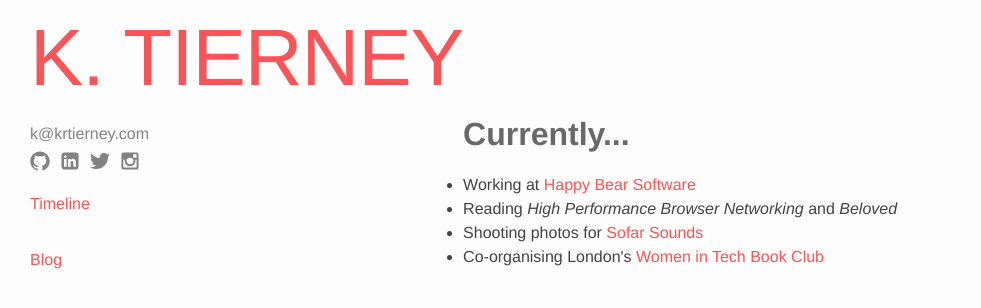
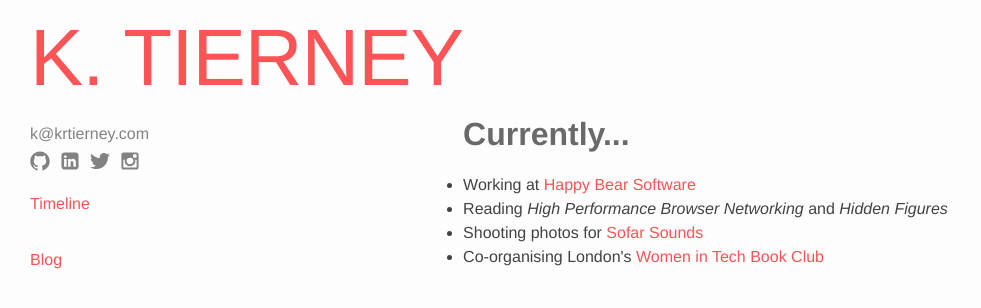
Before and after one commit to krtierney/krtierney.github.io, a Jekyll site: the page built from index.md, in a window 1280 px wide. Shown: the top 308 px of the page, without its empty margins (0-981 px from the left). Built offline with Jekyll 4.4.1, drawn with Linux system fonts in a browser that asks for light colours.

Commit message:
Updates currently

```diff
--- a/_layouts/home.html
+++ b/_layouts/home.html
@@ -7,7 +7,8 @@ layout: default
   <h1>Currently...</h1>
   <ul>
     <li>Working at <a href="https://www.happybearsoftware.com">Happy Bear Software</a></li>
-    <li>Reading <em>High Performance Browser Networking</em> and <em>Beloved</em></li>
+    <li>Reading <em>High Performance Browser Networking</em> and <em>Hidden
+        Figures</em></li>
     <li>Shooting photos for <a href="https://www.sofarsounds.com">Sofar
         Sounds</a></li>
     <li>Co-organising London's <a href="https://www.meetup.com/Women-in-Tech-Book-Club/">Women in Tech Book Club</a></li>
```
